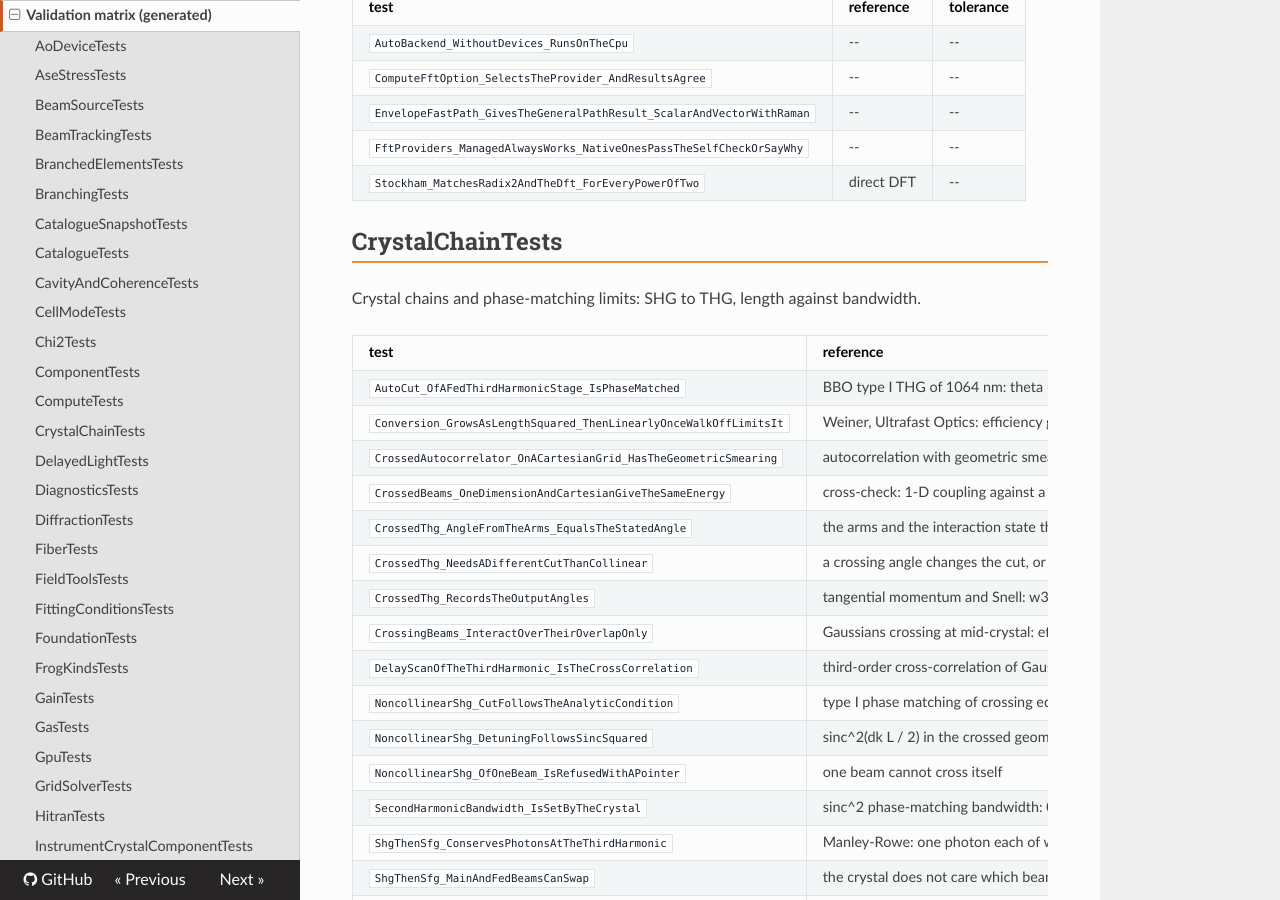
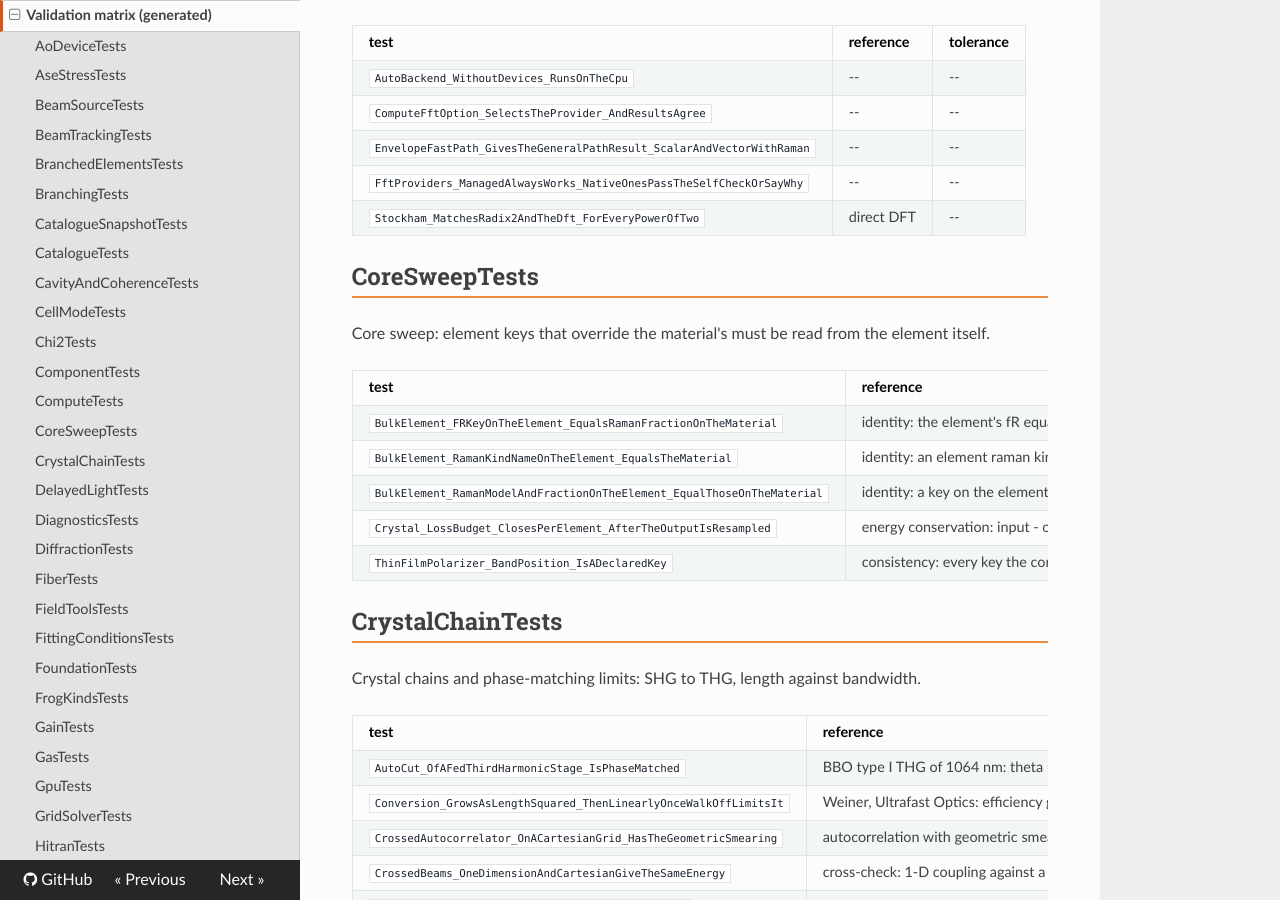
Before and after one commit to JosephCodemard/UltrafastEngine, an MkDocs documentation site: the page built from docs/reference/validation-matrix.md, in a window 1280 px wide and 900 px high, scrolled down 10692 px. Built offline with MkDocs 1.6.1, drawn with Linux system fonts in a browser that asks for light colours; nearby versions of some CDN libraries; some of the changed text lies outside the part shown.

Commit message:
Core sweep D3: book the energy a crystal's output resampling drops; declare thinFilmPolarizer.bandPosition; tests, docs, regen
Co-Authored-By: Claude Sonnet 5.5 <noreply@anthropic.com>

```diff
--- a/docs/reference/validation-matrix.md
+++ b/docs/reference/validation-matrix.md
@@ -19,6 +19,7 @@ Every C# test of the engine: **608 tests** in 63 classes. **386** of them check
 | [χ(2) crystals: SHG, OPA, QPM, cascading, phase matching, aux beams](#chi2tests) | `Chi2Tests` | 14 | 7 |
 | [Components: beam tracking, ND filters, plates and ghosts, polarisers, Faraday rotators, waveplates, chirped mirrors, aberrations, pedestals](#componenttests) | `ComponentTests` | 21 | 15 |
 | [CPU FFTs and compute back-ends](#computetests) | `ComputeTests` | 5 | 1 |
+| [Core sweep: element keys that override the material's must be read from the element itself](#coresweeptests) | `CoreSweepTests` | 5 | 5 |
 | [Crystal chains and phase-matching limits: SHG to THG, length against bandwidth](#crystalchaintests) | `CrystalChainTests` | 16 | 16 |
 | [Delayed light: the tail ledger, ghosts, echoes, coating ripple, scatter, detectors](#delayedlighttests) | `DelayedLightTests` | 34 | 12 |
 | [Cameras, wavefront sensor, Wigner and space-time probes](#diagnosticstests) | `DiagnosticsTests` | 5 | 4 |
@@ -330,6 +331,18 @@ CPU FFTs and compute back-ends.
 | `EnvelopeFastPath_GivesTheGeneralPathResult_ScalarAndVectorWithRaman` | -- | -- |
 | `FftProviders_ManagedAlwaysWorks_NativeOnesPassTheSelfCheckOrSayWhy` | -- | -- |
 | `Stockham_MatchesRadix2AndTheDft_ForEveryPowerOfTwo` | direct DFT | -- |
+
+## CoreSweepTests
+
+Core sweep: element keys that override the material's must be read from the element itself.
+
+| test | reference | tolerance |
+|---|---|---|
+| `BulkElement_FRKeyOnTheElement_EqualsRamanFractionOnTheMaterial` | identity: the element's fR equals the material's ramanFraction | 1e-12 |
+| `BulkElement_RamanKindNameOnTheElement_EqualsTheMaterial` | identity: an element raman kind name equals the material's | 1e-12 |
+| `BulkElement_RamanModelAndFractionOnTheElement_EqualThoseOnTheMaterial` | identity: a key on the element gives the same run as the same key on the material | 1e-12 |
+| `Crystal_LossBudget_ClosesPerElement_AfterTheOutputIsResampled` | energy conservation: input - output = sum of the booked losses, exactly, for a crystal whose output is resampled onto the downstream grid | 1e-9 of the input |
+| `ThinFilmPolarizer_BandPosition_IsADeclaredKey` | consistency: every key the compiler reads for a thin-film polariser is declared (strict mode would reject it) | exact |
 
 ## CrystalChainTests
 
```
Also changed, not shown: other parts of docs/reference/validation-matrix.md (+1 -1 lines), CHANGELOG.md (+4 -0 lines), docs/reference/options.md (+1 -0 lines), docs/testing.md (+1 -0 lines), 5 other files.
